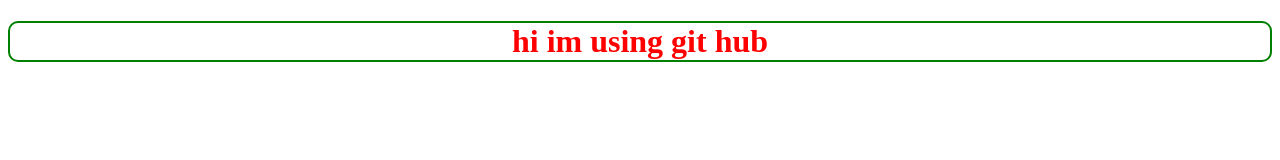
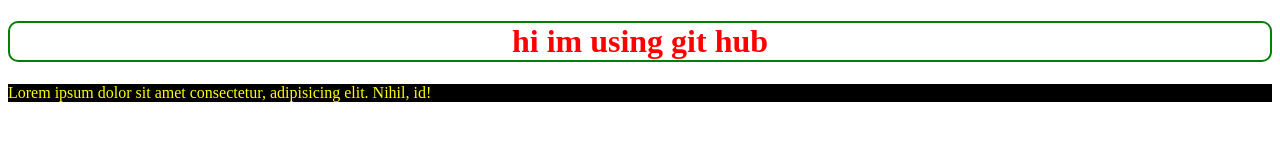
Before and after one commit to rubel86/new-project, a plain HTML site: page index.html in a window 1280 px wide. Drawn offline with Linux system fonts and the light colour scheme.

Commit message:
added new

```diff
--- a/index.html
+++ b/index.html
@@ -9,5 +9,6 @@
 </head>
 <body>
     <h1 class="text">hi im using git hub</h1>
+    <p>Lorem ipsum dolor sit amet consectetur, adipisicing elit. Nihil, id!</p>
 </body>
 </html>
--- a/style.css
+++ b/style.css
@@ -4,3 +4,9 @@
     border: 2px solid green;
     border-radius: 10px;
 }
+p{
+    color: yellow;
+    text-align: justify;
+    font: bold;
+    background-color: black;
+}
```
